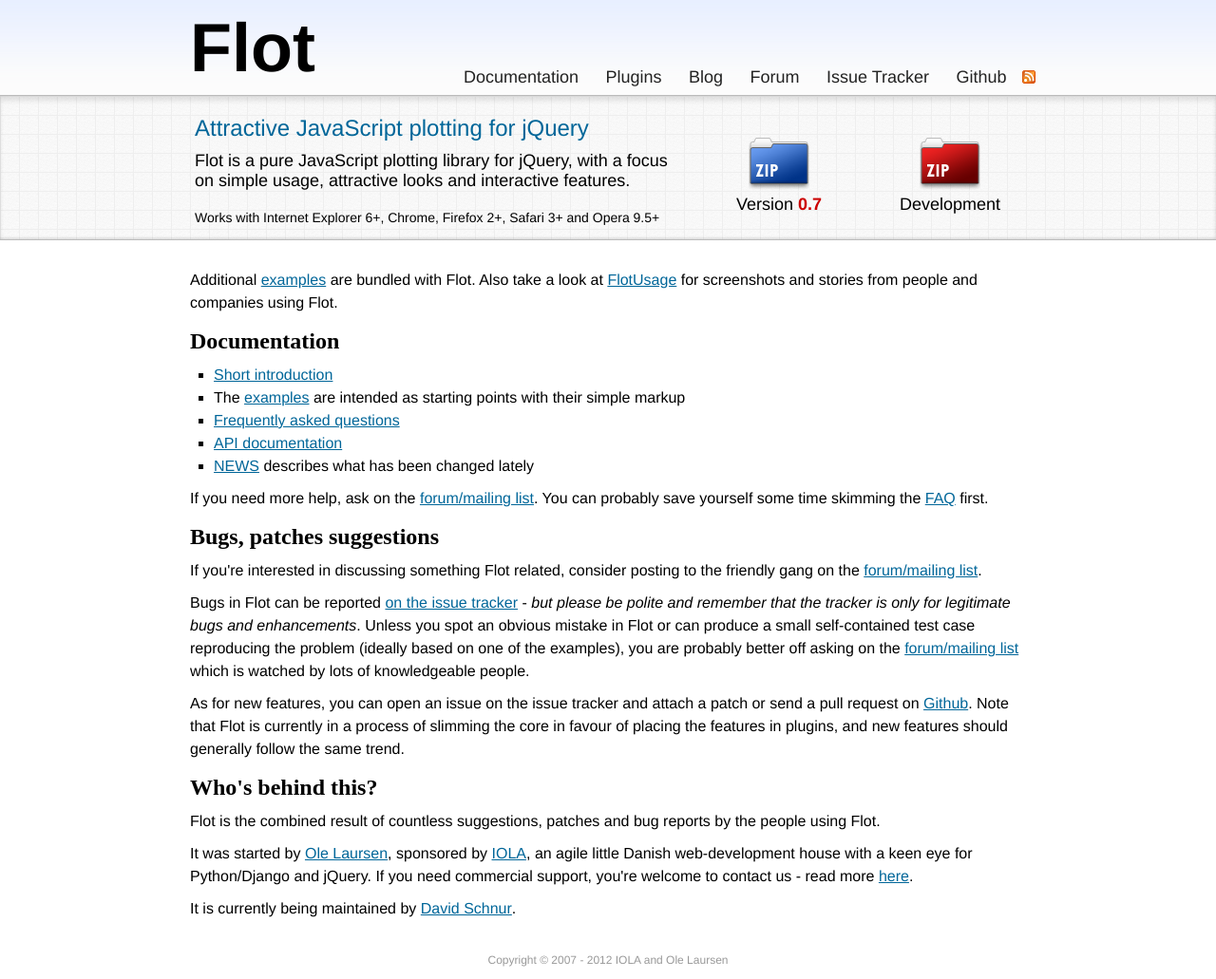
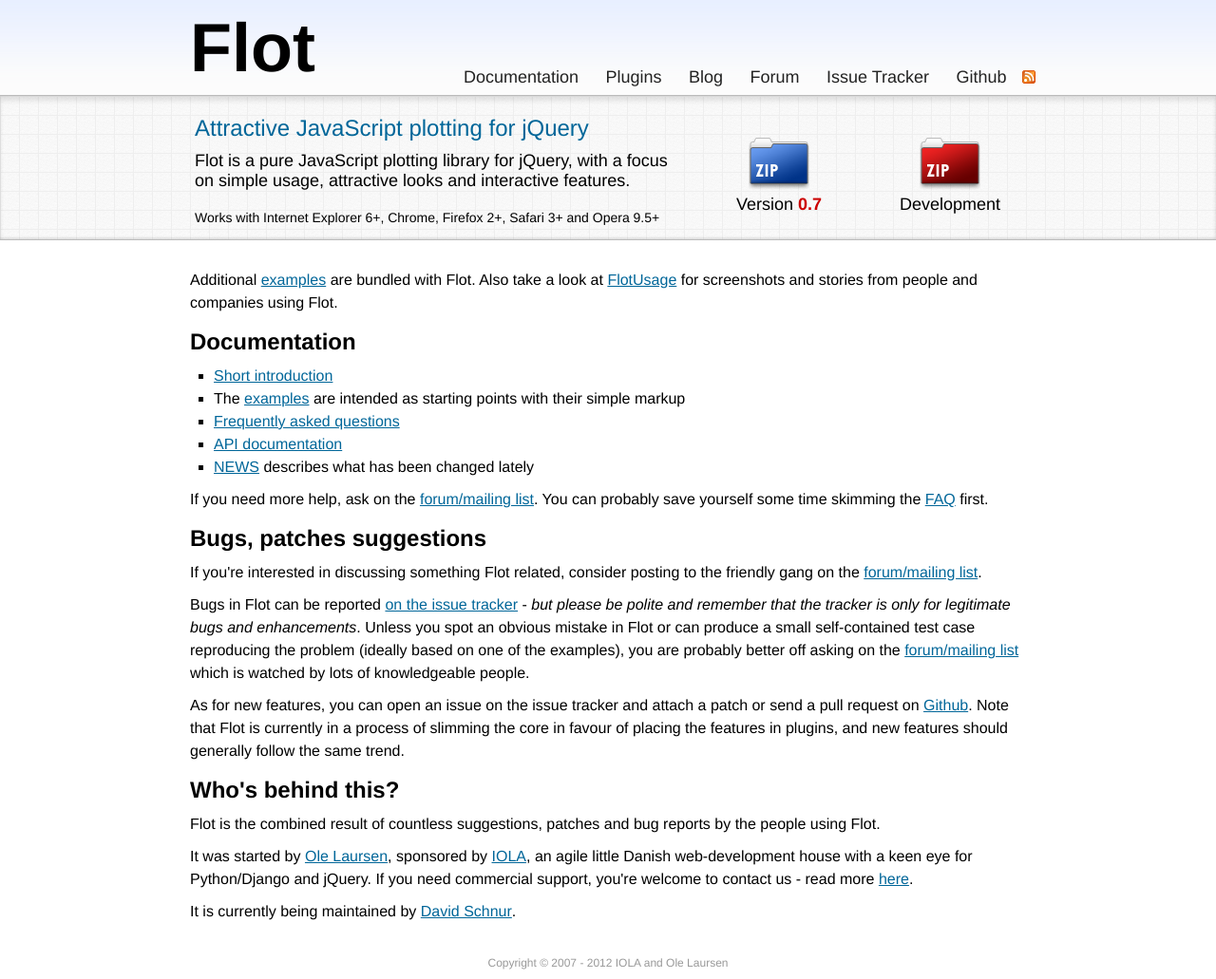
Before and after one commit to flot/flot.github.com, a Jekyll site: the page built from index.html, in a window 1280 px wide. Shown: the whole page at 95% size. Built offline with Jekyll 4.4.1, drawn with Linux system fonts in a browser that asks for light colours; Markdown is read by kramdown in place of the engine named in the settings; the list of posts is cut into pages by our own code.

Commit message:
Adjust font size and bolding on headings.

```diff
--- a/css/flot.css
+++ b/css/flot.css
@@ -201,7 +201,7 @@
 
 h2 {
 	margin-top: 15px;
-	font-family: "omnes-pro";
+	font: 32px normal "omnes-pro", Helvetica, Arial, sans-serif;
 }
 
 p {
```
